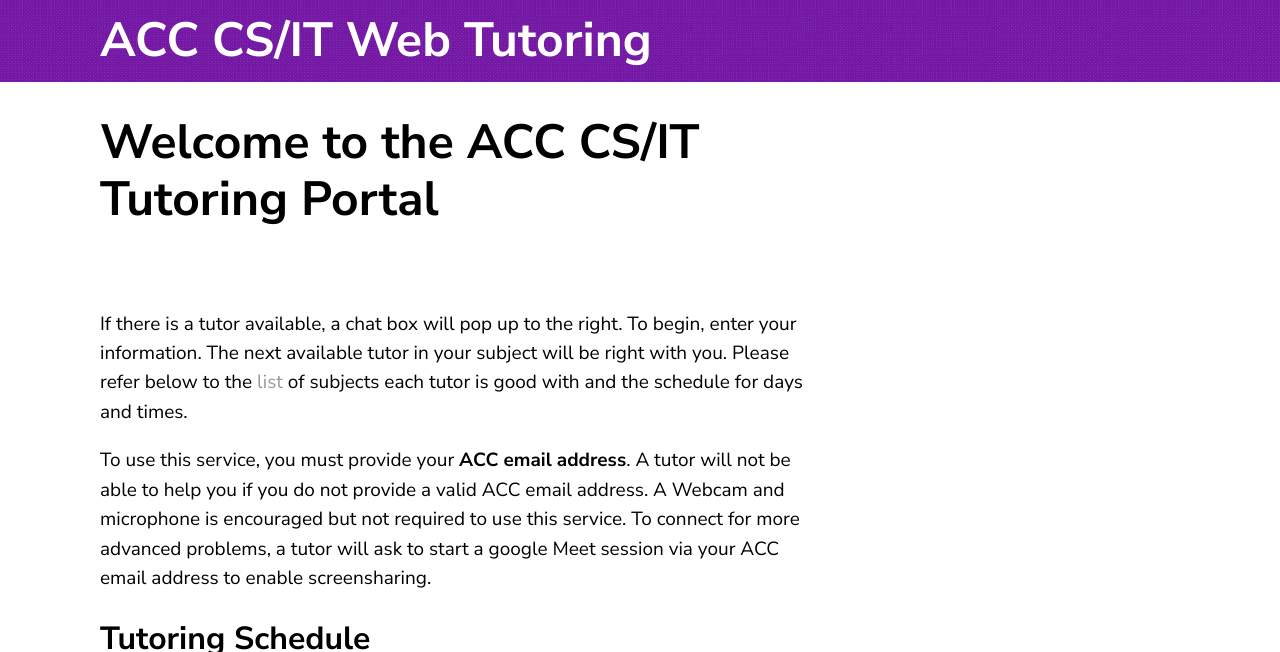
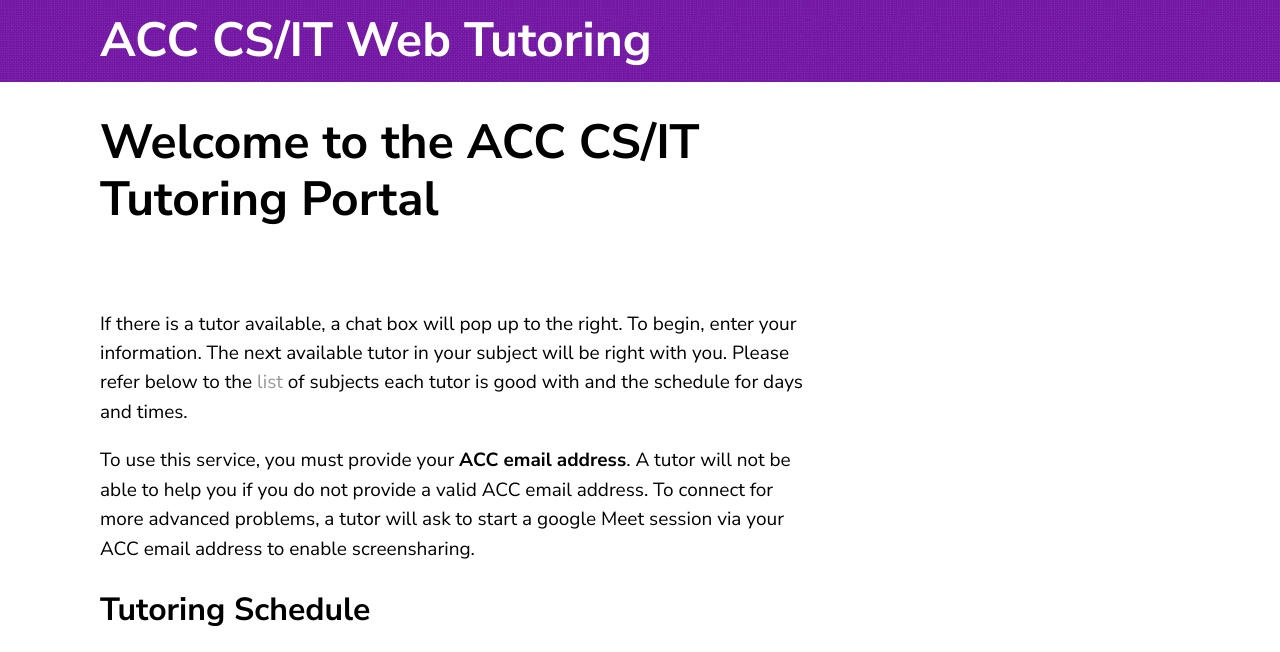
Before and after one commit to roosterrichard/acctutor, a Jekyll site: the page built from index.md, in a window 1280 px wide and 900 px high, cut to the strip 0-652 px from the top of the window. Built offline with Jekyll 4.4.1, drawn with Linux system fonts in a browser that asks for light colours; our own code applies the rules of GitHub Pages for plain Markdown files.

Commit message:
Update index.md

```diff
--- a/index.md
+++ b/index.md
@@ -9,8 +9,7 @@ enter your information. The next available tutor in your subject will be right
 with you. Please refer below to the <a href="#Table">list</a> of subjects each tutor is good with and the schedule for days and times.
 
 To use this service, you must provide your __ACC email address__. A tutor will
-not be able to help you if you do not provide a valid ACC email address. A Webcam
-and microphone is encouraged but not required to use this service. To connect for
+not be able to help you if you do not provide a valid ACC email address. To connect for
 more advanced problems, a tutor will ask to start a google Meet session via your ACC
 email address to enable screensharing.
 
```
